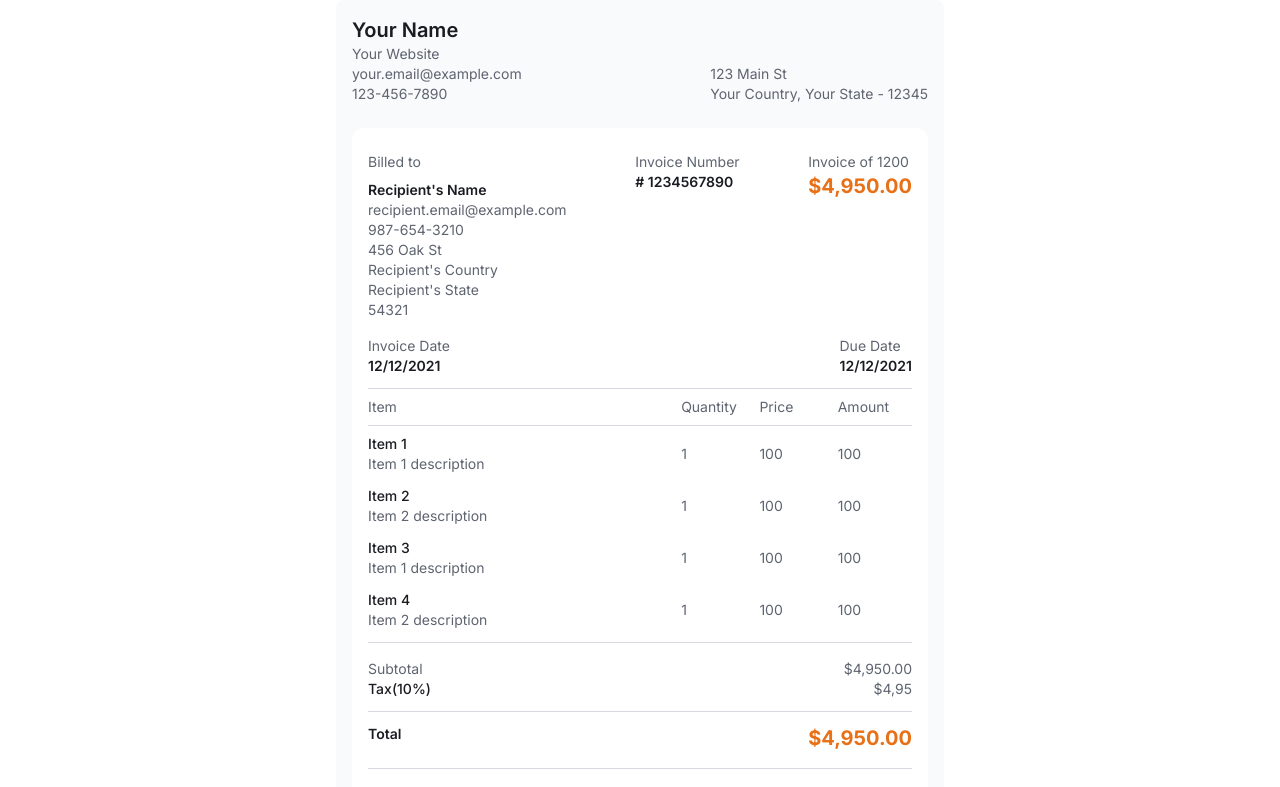
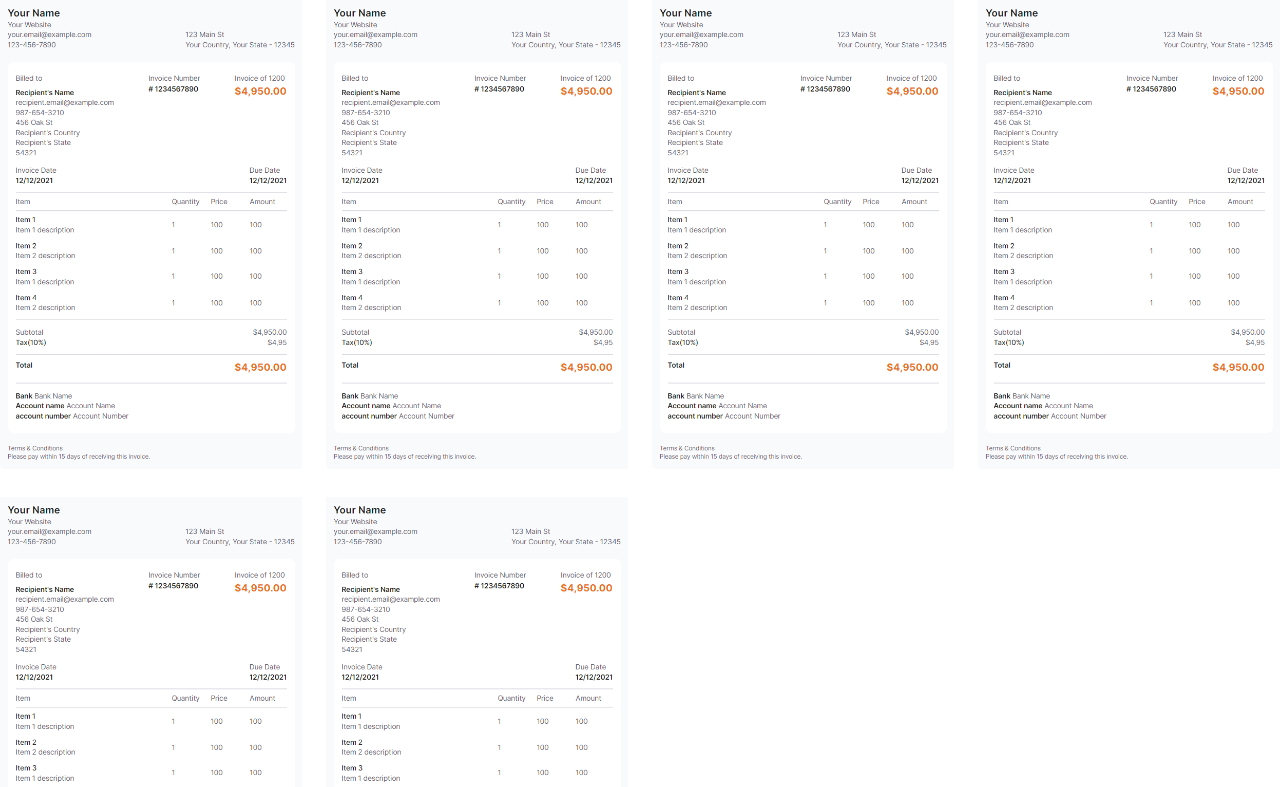
Before and after one commit to ManishBisht777/quick-invoice, a Next.js app: page /templates in a window 1280 px wide. Shown: the top 787 px of the page. Built offline with nearby package versions, Linux system fonts and the light colour scheme.

Commit message:
dynamic templates

```diff
--- a/src/app/(root)/editor/[Id]/page.tsx
+++ b/src/app/(root)/editor/[Id]/page.tsx
@@ -1,16 +1,19 @@
 import Editor from "@/components/Editor";
 import { ScrollArea } from "@/components/ui/scroll-area";
+import { AllTemplates } from "@/lib/templates/util";
 
 interface Props {
-  id: string;
+  params: {
+    Id: string;
+  };
 }
 
-export default function Page({ params: { Id } }: { params: { Id: string } }) {
+export default function Page({ params: { Id } }: Props) {
   return (
     <main className="">
       <div className="w-full bg-black h-14"></div>
       <div className="flex">
-        <Editor />
+        <Editor id={Id} />
       </div>
     </main>
   );
--- a/src/app/(root)/templates/page.tsx
+++ b/src/app/(root)/templates/page.tsx
@@ -1,9 +1,23 @@
-import Modern from "@/components/templates/Modern";
+import { AllTemplates } from "@/lib/templates/util";
+import Image from "next/image";
+import Link from "next/link";
 
 export default function Page() {
   return (
-    <div className="flex gap-4 flex-wrap min-h-screen justify-center items-center">
-      <Modern />
+    <div className="grid grid-cols-4 gap-6 min-h-screen justify-center items-center">
+      {Object.keys(AllTemplates).map((key) => {
+        const templateImage = AllTemplates[key].image;
+        return (
+          <Link href={`/editor/${key}`} key={key} className="relative">
+            <img
+              src={templateImage}
+              alt={key}
+              fill
+              className="object-contain"
+            />
+          </Link>
+        );
+      })}
     </div>
   );
 }
--- a/src/components/Editor.tsx
+++ b/src/components/Editor.tsx
@@ -25,8 +25,9 @@ import {
   FcTemplate,
   FcViewDetails,
 } from "react-icons/fc";
+import { AllTemplates } from "@/lib/templates/util";
 
-export default function Editor() {
+export default function Editor({ id }: { id: string }) {
   const form = useForm<z.infer<typeof templatePropsSchema>>({
     resolver: zodResolver(templatePropsSchema),
     defaultValues: emptyTemplateProps,
@@ -41,6 +42,12 @@ export default function Editor() {
     control: form.control,
     name: "items",
   });
+
+  const Template = AllTemplates[id]?.component;
+
+  if (!Template) {
+    return <div>Template not found</div>;
+  }
 
   return (
     <Form {...form}>
@@ -92,7 +99,7 @@ export default function Editor() {
         </ScrollArea>
       </form>
       <div className="flex flex-1 justify-center items-center">
-        <Modern initialValue={form.watch()} />
+        <Template initialValue={form.watch()} />
       </div>
     </Form>
   );
--- /dev/null
+++ b/src/lib/templates/util.tsx
@@ -0,0 +1,34 @@
+import { lazy } from "react";
+
+export const AllTemplates: Record<string, any> = {
+  modern: {
+    name: "modern",
+    component: lazy(() => import("@/components/templates/Modern")),
+    image: "/images/templates/modern.png",
+  },
+  modern6: {
+    name: "modern6",
+    component: lazy(() => import("@/components/templates/Modern")),
+    image: "/images/templates/modern.png",
+  },
+  modern2: {
+    name: "modern2",
+    component: lazy(() => import("@/components/templates/Modern")),
+    image: "/images/templates/modern.png",
+  },
+  modern3: {
+    name: "modern3",
+    component: lazy(() => import("@/components/templates/Modern")),
+    image: "/images/templates/modern.png",
+  },
+  moder4: {
+    name: "modern4",
+    component: lazy(() => import("@/components/templates/Modern")),
+    image: "/images/templates/modern.png",
+  },
+  moder5: {
+    name: "modern5",
+    component: lazy(() => import("@/components/templates/Modern")),
+    image: "/images/templates/modern.png",
+  },
+};
```
Also changed, not shown: public/images/templates/modern.png (added).
